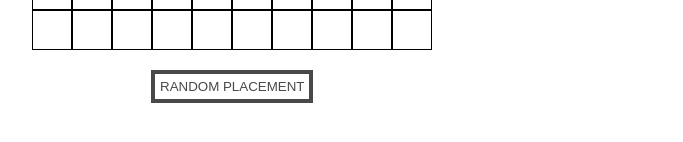
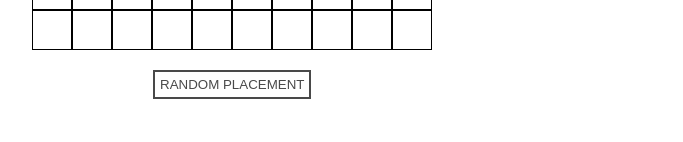
Before and after one commit to digidub/battleship, a React (Create React App) app: page / in a window 1280 px wide. Shown: the part 370-512 px from the top of the page, without its empty margins (368-1051 px from the left). Built offline with nearby package versions, Linux system fonts and the light colour scheme.

Commit message:
button border reduced

```diff
--- a/src/components/commonStyling.js
+++ b/src/components/commonStyling.js
@@ -6,7 +6,7 @@ export const Button = styled.button`
   text-decoration: none;
   background: #ffffff;
   padding: 5px;
-  border: 4px solid #494949;
+  border: 2px solid #494949;
   display: inline-block;
   transition: all 0.4s ease 0s;
   &:hover {
@@ -14,5 +14,6 @@ export const Button = styled.button`
     background: #f6b93b;
     border-color: #f6b93b;
     transition: all 0.4s ease 0s;
+    cursor: pointer;
   }
 `;
```
